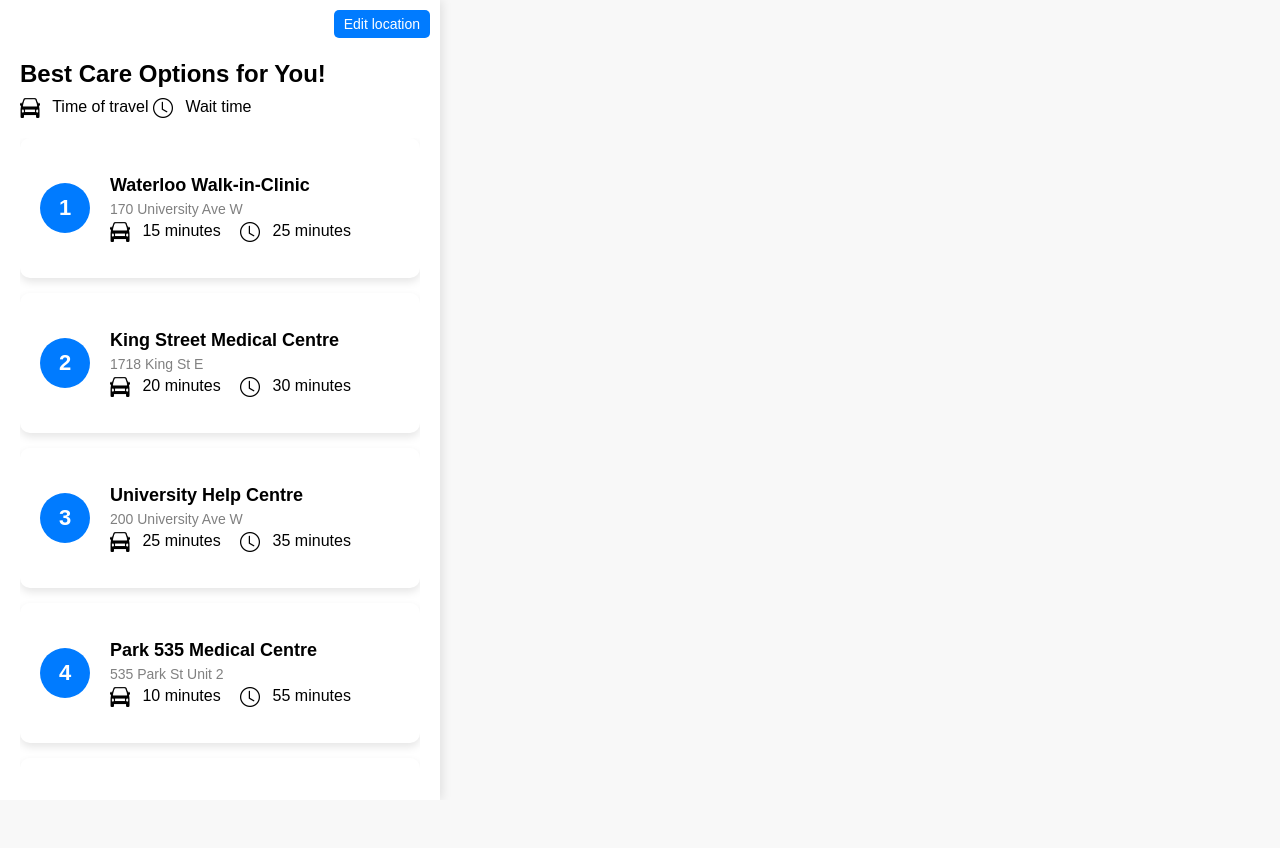
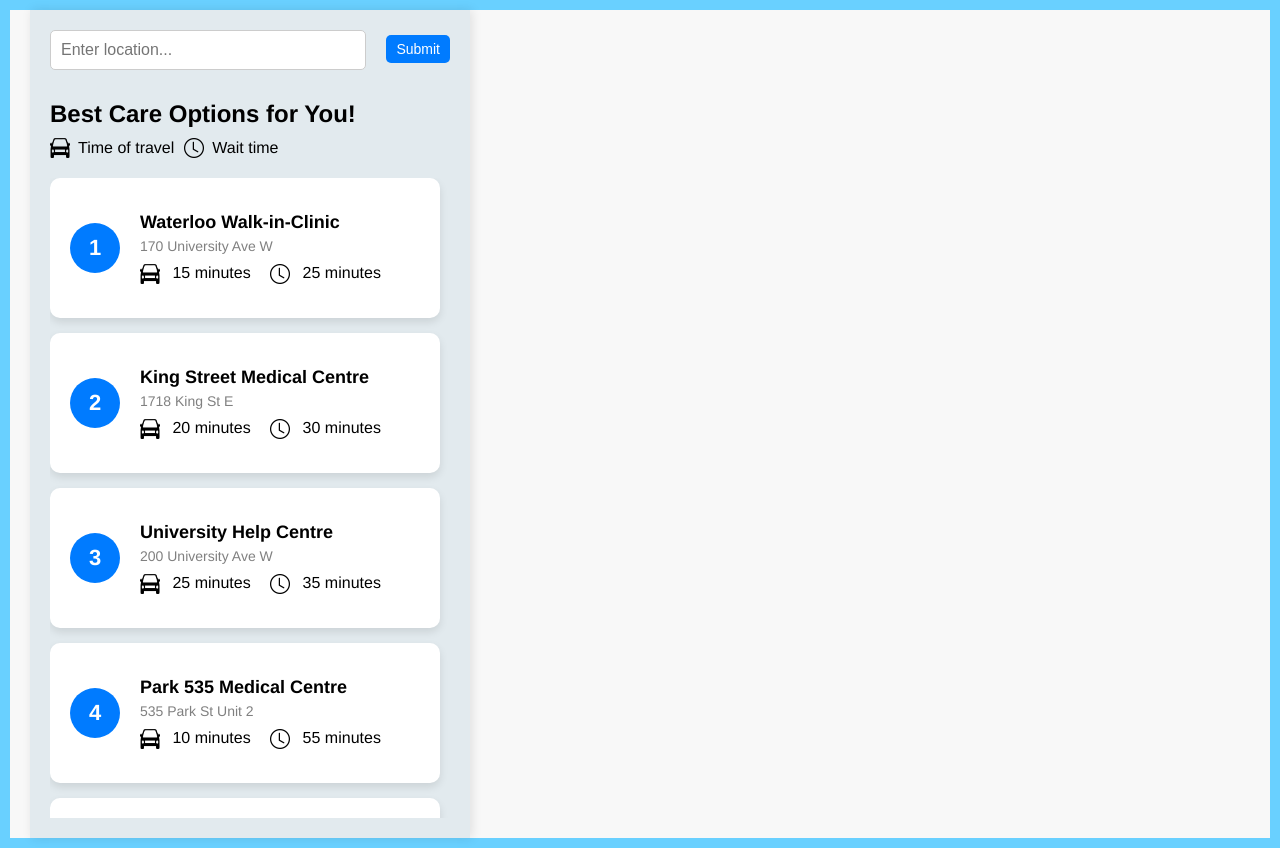
Before and after one commit to Diya0297/Hospital-wait-time-frontend, a plain HTML site: page page1.html in a window 1280 px wide. Before the commit the page ends 800 px from the top, so only its background shows below. Drawn offline with Linux system fonts and the light colour scheme.

Commit message:
added an input text box

```diff
--- a/page1.html
+++ b/page1.html
@@ -9,47 +9,18 @@
 <body>
     <div class="container">
         <div class="sidebar">
-            <button class="edit-location">Edit location</button>
+            <input type="text" id="location-input" class="location-input" placeholder="Enter location...">
+            <button class="submit-location" id="submit-location">Submit</button>
             <h2>Best Care Options for You!</h2>
             <div class="filters">
                 <span><img src="assets/car-icon.webp" alt="Car icon" class="icon"> Time of travel</span>
                 <span><img src="assets/clock-icon-lg.png" alt="Time icon" class="icon"> Wait time</span>
             </div>
+
             <div class="list-container" id="locations-list"></div>
         </div>
     </div>
 
-    <script>
-        const locations = [
-            { number: 1, name: "Waterloo Walk-in-Clinic", address: "170 University Ave W", travel: "15 minutes", wait: "25 minutes" },
-            { number: 2, name: "King Street Medical Centre", address: "1718 King St E", travel: "20 minutes", wait: "30 minutes" },
-            { number: 3, name: "University Help Centre", address: "200 University Ave W", travel: "25 minutes", wait: "35 minutes" },
-            { number: 4, name: "Park 535 Medical Centre", address: "535 Park St Unit 2", travel: "10 minutes", wait: "55 minutes" },
-            { number: 5, name: "Benton Medical Centre", address: "51 Benton St", travel: "25 minutes", wait: "1 hour" }
-        ];
-
-        function createLocationCard(location) {
-            return `
-                <div class="location-card">
-                    <div class="number">${location.number}</div>
-                    <div class="details">
-                        <h3>${location.name}</h3>
-                        <p>${location.address}</p>
-                        <div class="timing">
-                            <span><img src="assets/car-icon.webp" alt="Car icon" class="icon"> ${location.travel}</span>
-                            <span><img src="assets/clock-icon-lg.png" alt="Time icon" class="icon"> ${location.wait}</span>
-                        </div>
-                    </div>
-                </div>
-            `;
-        }
-
-        function renderLocations() {
-            const listContainer = document.getElementById("locations-list");
-            listContainer.innerHTML = locations.map(createLocationCard).join("\n");
-        }
-
-        document.addEventListener("DOMContentLoaded", renderLocations);
-    </script>
+    <script src="script.js"></script>
 </body>
 </html>
--- a/script.js
+++ b/script.js
@@ -1,3 +1,4 @@
+
 const locations = [
     { number: 1, name: "Waterloo Walk-in-Clinic", address: "170 University Ave W", travel: "15 minutes", wait: "25 minutes" },
     { number: 2, name: "King Street Medical Centre", address: "1718 King St E", travel: "20 minutes", wait: "30 minutes" },
@@ -14,8 +15,8 @@ function createLocationCard(location) {
                 <h3>${location.name}</h3>
                 <p>${location.address}</p>
                 <div class="timing">
-                    <span>🚗 ${location.travel}</span>
-                    <span>⏳ ${location.wait}</span>
+                    <span><img src="assets/car-icon.webp" alt="Car icon" class="icon"> ${location.travel}</span>
+                    <span><img src="assets/clock-icon-lg.png" alt="Time icon" class="icon"> ${location.wait}</span>
                 </div>
             </div>
         </div>
--- a/styles.css
+++ b/styles.css
@@ -1,101 +1,154 @@
+/* Basic body styling */
 body {
-    font-family: Arial, sans-serif;
-    margin: 0;
-    padding: 0;
-    background-color: #f8f8f8;
+    font-family: Helvetica, sans-serif;  /* Set font for the page */
+    margin: 0;  /* Remove default margin */
+    padding: 0;  /* Remove default padding */
+    background-color: #f8f8f8;  /* Set background color */
 }
 
-.container {
-    display: flex;
-    height: 100vh;
+/* Styling for the input text bar */
+.location-input {
+    width: 79%;  /* Make the input bar take full width of the sidebar */
+    padding: 10px;  /* Add padding inside the input bar */
+    margin-bottom: 0px;  /* Add space below the input bar */
+    font-size: 16px;  /* Set font size */
+    border: 1px solid #ccc;  /* Light gray border */
+    border-radius: 5px;  /* Rounded corners */
+    background-color: #fff;  /* Set background to white */
+    box-sizing: border-box;  /* Ensure padding doesn't affect the width */
 }
 
-.sidebar {
-    width: 400px;
-    background: white;
-    padding: 20px;
-    box-shadow: 2px 0 10px rgba(0, 0, 0, 0.1);
-    overflow-y: auto;
-    position: relative; /* Allow absolute positioning within sidebar */
+/* Main container for layout */
+.container {
+    display: flex;  /* Use flexbox for layout */
+    min-height: 100vh;  /* Make the container take up the full viewport height */
+    border: 10px solid #69D0FF;  /* Blue border around the container */
+    padding-left: 20px;  /* Add space between the border and content */
 }
 
-
-h2 {
-    margin-top: 40px; /* Add space below the Edit location button */
-    margin-bottom: 10px;
+/* Sidebar styling */
+.sidebar {
+    width: 400px;  /* Set sidebar width */
+    background: rgb(226, 234, 238);  /* Set background to white */
+    padding: 20px;  /* Add padding inside the sidebar */
+    box-shadow: 2px 0 10px rgba(0, 0, 0, 0.1);  /* Add subtle shadow on the right */
+    overflow-y: auto;  /* Allow scrolling if content overflows vertically */
+    position: relative;  /* Enable absolute positioning for elements within */
 }
 
-.header {
-    display: flex;
-    justify-content: space-between;
-    align-items: center;
-    margin-bottom: 5px; /* Reduce space below */
+/* Styling for heading */
+h2 {
+    margin-top: 30px;  /* Add space above the heading */
+    margin-bottom: 10px;  /* Add space below the heading */
 }
 
-.edit-location {
-    background-color: #007bff;
-    color: white;
-    border: none;
-    padding: 6px 10px; /* Make it smaller */
-    border-radius: 5px;
-    cursor: pointer;
-    font-size: 14px;
-    position: absolute; /* Positioning the button */
-    top: 10px; /* Distance from top */
-    right: 10px; /* Distance from right */
+/* Header section layout */
+.header {
+    display: flex;  /* Use flexbox for layout */
+    justify-content: space-between;  /* Space items evenly across the container */
+    align-items: center;  /* Vertically center align the items */
+    margin-bottom: 5px;  /* Reduce space below the header */
 }
 
-.list-container {
-    margin-top: 20px;
-    overflow-y: auto;
-    max-height: 80vh;
+/* Edit location button */
+.submit-location {
+    background-color: #007bff;  /* Blue background for the button */
+    color: white;  /* White text color */
+    border: none;  /* Remove border */
+    padding: 6px 10px;  /* Padding inside the button */
+    border-radius: 5px;  /* Rounded corners */
+    cursor: pointer;  /* Change cursor to pointer on hover */
+    font-size: 14px;  /* Set font size */
+    position: absolute;  /* Position absolutely within the sidebar */
+    top: 25px;  /* Distance from the top */
+    right: 20px;  /* Distance from the right */
 }
 
-.location-card {
-    display: flex;
-    align-items: center;
-    background: #fff;
-    padding: 20px;
-    border-radius: 10px;
-    margin-bottom: 15px;
-    box-shadow: 0 4px 8px rgba(0, 0, 0, 0.1);
-    height: 100px;
+/* Styling for the filters section */
+.filters {
+    margin-top: 10px;  /* Space above the filters */
+    display: flex;  /* Use flexbox to align items horizontally */
+    justify-content: flex-start;  /* Align the items to the left */
+    align-items: center;  /* Vertically center the items */
 }
 
-.number {
-    font-size: 22px;
-    font-weight: bold;
-    background: #007bff;
-    color: white;
-    border-radius: 50%;
-    width: 50px;
-    height: 50px;
-    display: flex;
-    align-items: center;
-    justify-content: center;
-    margin-right: 20px;
+/* Styling for the span elements inside .filters */
+.filters span {
+    display: flex;  /* Use flexbox for each filter item */
+    align-items: center;  /* Vertically center the icon and text */
+    margin-right: 10px;  /* Reduced space between the filter items */
 }
 
+/* Styling for the list container */
+.list-container {
+    margin-top: 20px;  /* Add space above the list */
+    overflow-y: auto;  /* Allow scrolling if content overflows vertically */
+    max-height: 80vh;  /* Limit the height of the list container */
+    padding-right: 10px;  /* Add space on the right side for scrollbar */
+}
+
+/* Individual location card styling */
+.location-card {
+    display: flex;  /* Use flexbox for layout */
+    align-items: center;  /* Vertically center align the content */
+    background: #fff;  /* Set background color to white */
+    padding: 20px;  /* Padding inside the card */
+    border-radius: 10px;  /* Rounded corners */
+    margin-bottom: 15px;  /* Add space below each card */
+    box-shadow: 0 4px 8px rgba(0, 0, 0, 0.1);  /* Add subtle shadow */
+    height: 100px;  /* Fixed height for the card */
+}
+
+/* Styling for the number circle */
+.number {
+    font-size: 22px;  /* Set font size */
+    font-weight: bold;  /* Make the number bold */
+    background: #007bff;  /* Set background to blue */
+    color: white;  /* White text color */
+    border-radius: 50%;  /* Make it a circle */
+    width: 50px;  /* Set width */
+    height: 50px;  /* Set height */
+    display: flex;  /* Use flexbox for layout */
+    align-items: center;  /* Vertically center the number */
+    justify-content: center;  /* Horizontally center the number */
+    margin-right: 20px;  /* Add space between number and details */
+}
+
+/* Styling for the location details */
 .details h3 {
-    margin: 0;
-    font-size: 18px;
+    margin: 0;  /* Remove default margin */
+    font-size: 18px;  /* Set font size */
 }
 
 .details p {
-    margin: 5px 0;
-    color: gray;
-    font-size: 14px;
+    margin: 5px 0;  /* Add space between paragraphs */
+    color: gray;  /* Set text color to gray */
+    font-size: 14px;  /* Set font size */
 }
 
-.timing span {
-    display: inline-block;
-    margin-right: 15px;
-    font-size: 16px;
+.timing {
+    margin-top: 10px;  /* Add space above the timing section */
 }
 
+/* Styling for timing information */
+.timing span {
+    display: inline-block;  /* Align each timing information inline */
+    margin-right: 15px;  /* Add space between each timing */
+    font-size: 16px;  /* Set font size */
+
+}
+
+/* Icon styling (car and clock) */
 .icon {
     width: 20px;  /* Adjust the size of the icons */
-    height: 20px;
+    height: 20px;  /* Adjust the size of the icons */
     margin-right: 8px;  /* Space between the icon and text */
     vertical-align: middle;  /* Align the icon vertically with the text */
 }
+
+/* Styling for the horizontal line between filters and location cards */
+hr.divider {
+    margin-top: 20px;  /* Add space above the line */
+    border: 1px solid #ccc;  /* Set the line color */
+    width: 100%;  /* Make the line span the full width */
+}
```
Also changed, not shown: index.html (added).
